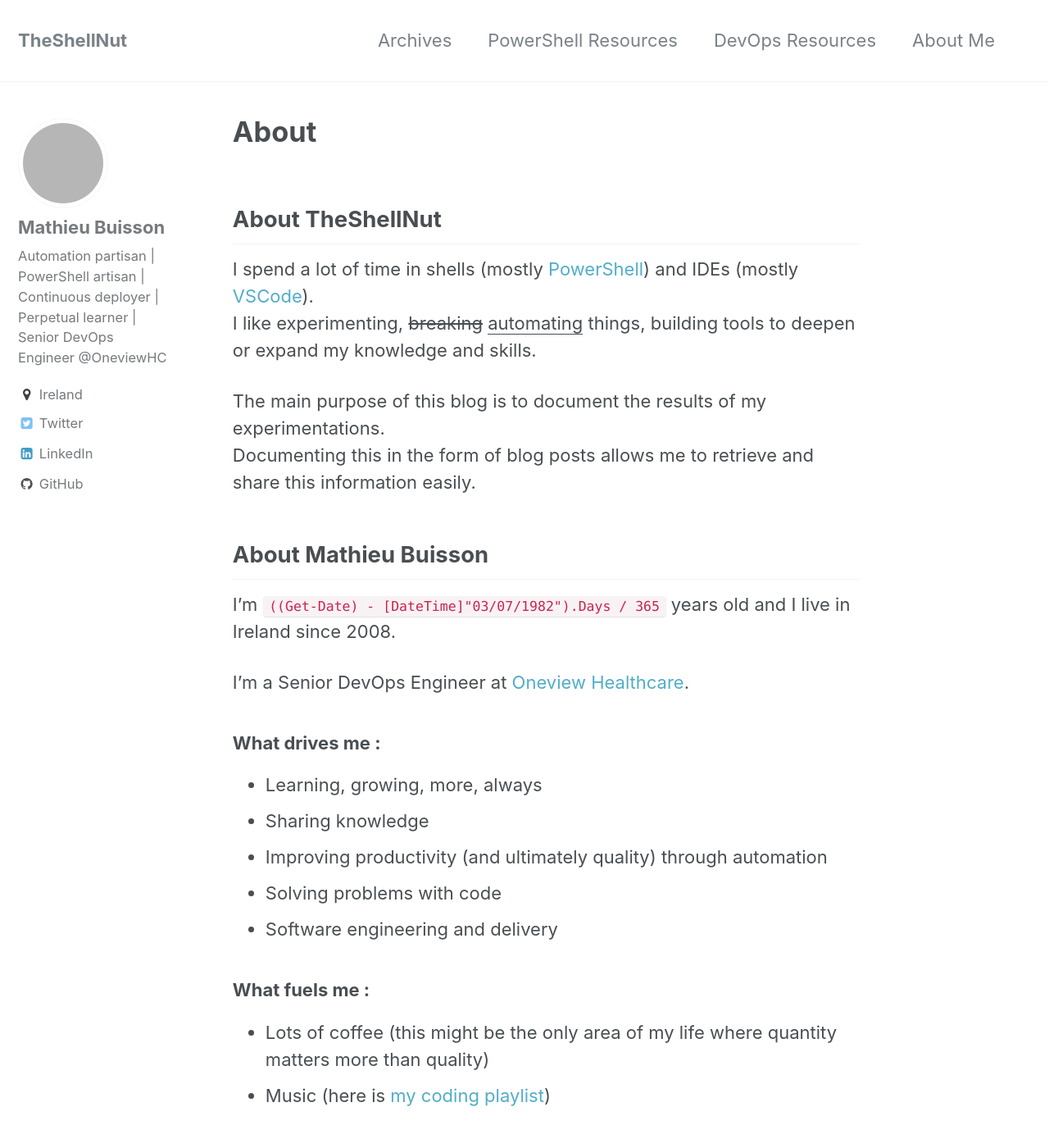
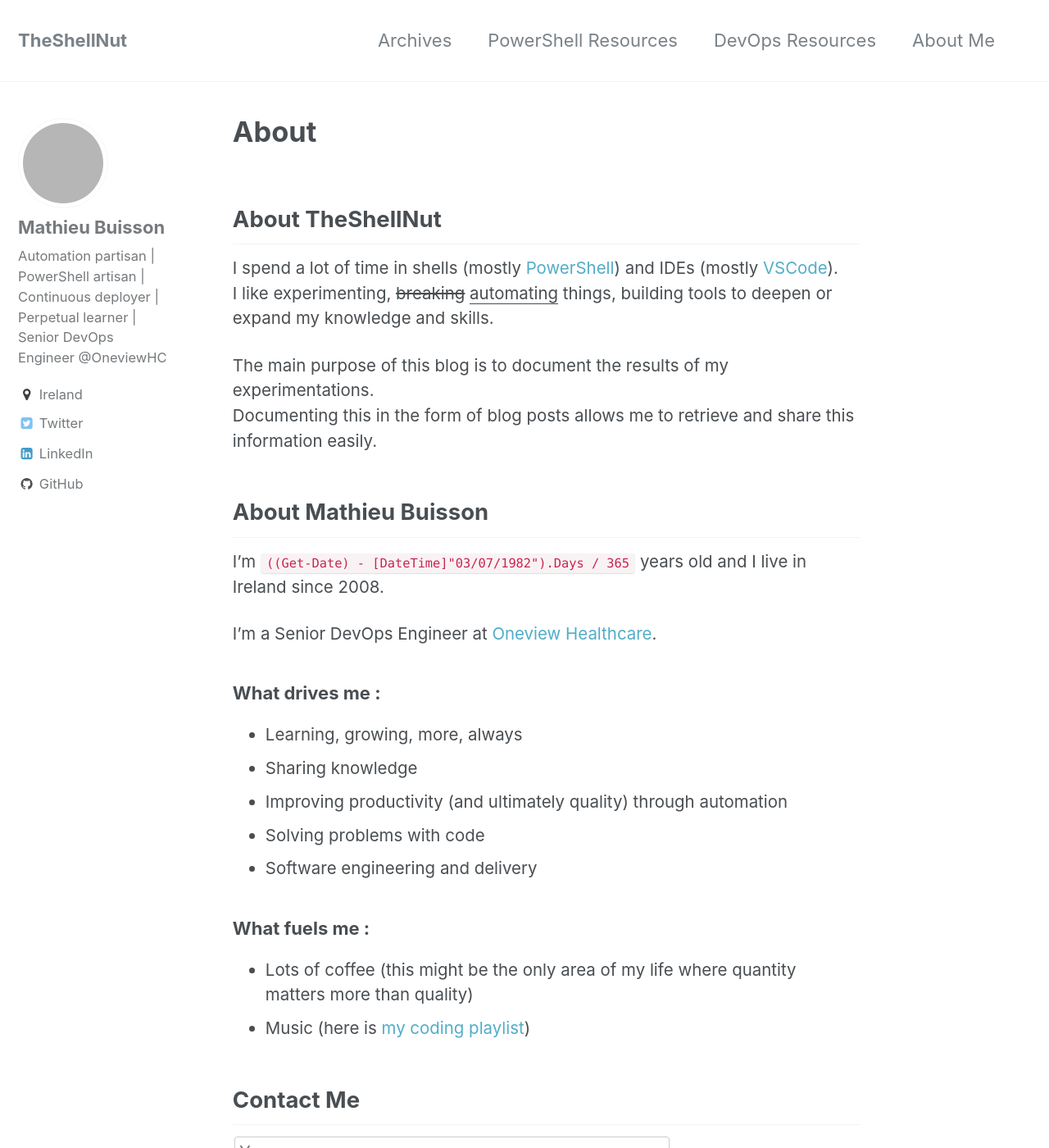
Before and after one commit to MathieuBuisson/MathieuBuisson.github.io, a Jekyll site: the page built from _pages/about.md, in a window 1280 px wide and 1400 px high. Shown: the whole window at 82% size. Built offline with Jekyll 4.4.1, drawn with Linux system fonts in a browser that asks for light colours; grey boxes are pictures that could not be loaded.

Commit message:
Reduce default content font size

```diff
--- a/_sass/minimal-mistakes/_page.scss
+++ b/_sass/minimal-mistakes/_page.scss
@@ -58,7 +58,7 @@
   }
 
   p, li, dl {
-    font-size: 1em;
+    font-size: 0.93em;
   }
 
   /* paragraph indents */
--- a/_sass/minimal-mistakes/_reset.scss
+++ b/_sass/minimal-mistakes/_reset.scss
@@ -136,7 +136,7 @@ input,
 select,
 textarea {
   margin: 0;
-  font-size: 100%;
+  font-size: 93%;
   vertical-align: middle;
 }
 
```
